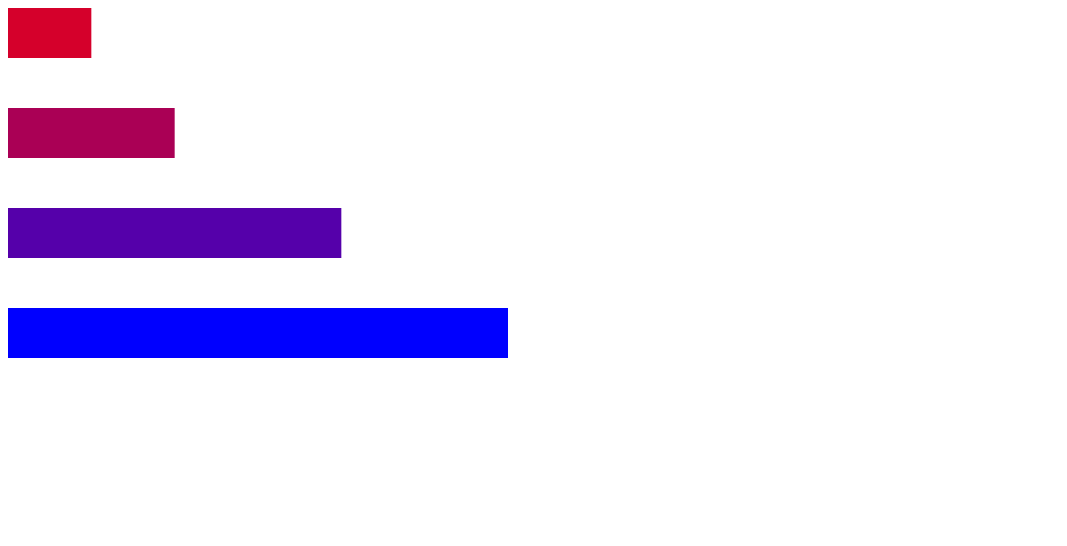
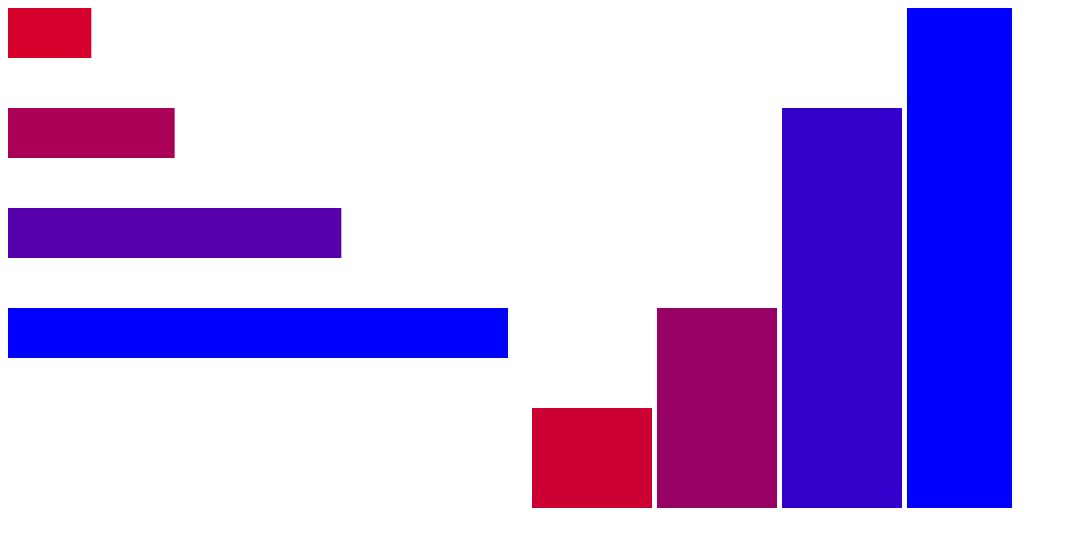
Before and after one commit to Astephannie/d3-charts, a plain HTML site: page index.html in a window 1280 px wide. Shown: the whole page, without its empty margins (0-1067 px from the left). Drawn offline with nearby package versions, Linux system fonts and the light colour scheme.

Commit message:
Add basic column chart

```diff
--- a/index.html
+++ b/index.html
@@ -5,7 +5,7 @@
 		<meta name="viewport" content="width=device-width, initial-scale=1.0">
 		<meta http-equiv="X-UA-Compatible" content="ie=edge">
 		<title>D3 CHARTS</title>
-		<script src="https://cdnjs.cloudflare.com/ajax/libs/d3/5.10.0/d3.min.js"></script>
+		<script src="https://d3js.org/d3.v4.min.js"></script>
 	</head>
 	<body>
 		<script>
@@ -35,5 +35,47 @@
 									.attr('fill', function(d) { return color(d); })
 									.attr('y', function(d, i) { return i * 100; });
 		</script>
+		<script>
+			var dataArray = [100, 200, 400, 500];
+			var width = 500, height = 500, barPadding = 5;
+			var barWidth = (width / dataArray.length);
+
+			// var widthScale = d3.scaleLinear()
+			// 					.domain([0,60])
+			// 					.range([0, width]);
+
+			var color = d3.scaleLinear()
+							.domain([0,500])
+							.range(['red', 'blue']);
+
+			var svg = d3.select('body')
+							.append('svg')
+							.attr('width', width)
+							.attr('height', height)
+							.append('g')
+							.attr('transform', 'translate(20, 0)');
+
+			var barChart = svg.selectAll('rect')
+								.data(dataArray)
+								.enter()
+									.append('rect')
+									.attr('y', function(d) {
+										return height - d
+									})
+									.attr('height', function(d) {
+										return d
+									})
+									.attr('width', barWidth - barPadding)
+									.attr('fill', function(d) { return color(d); })
+									.attr('transform', function(d, i) {
+										var translate = [barWidth * i, 0];
+										return 'translate('+ translate +')';
+									});
+
+
+			// canvas.append('g')
+			// 		.attr('transform', 'translate(0, 400)')
+			// 		.call(axis);
+		</script>
 	</body>
 </html>
```
